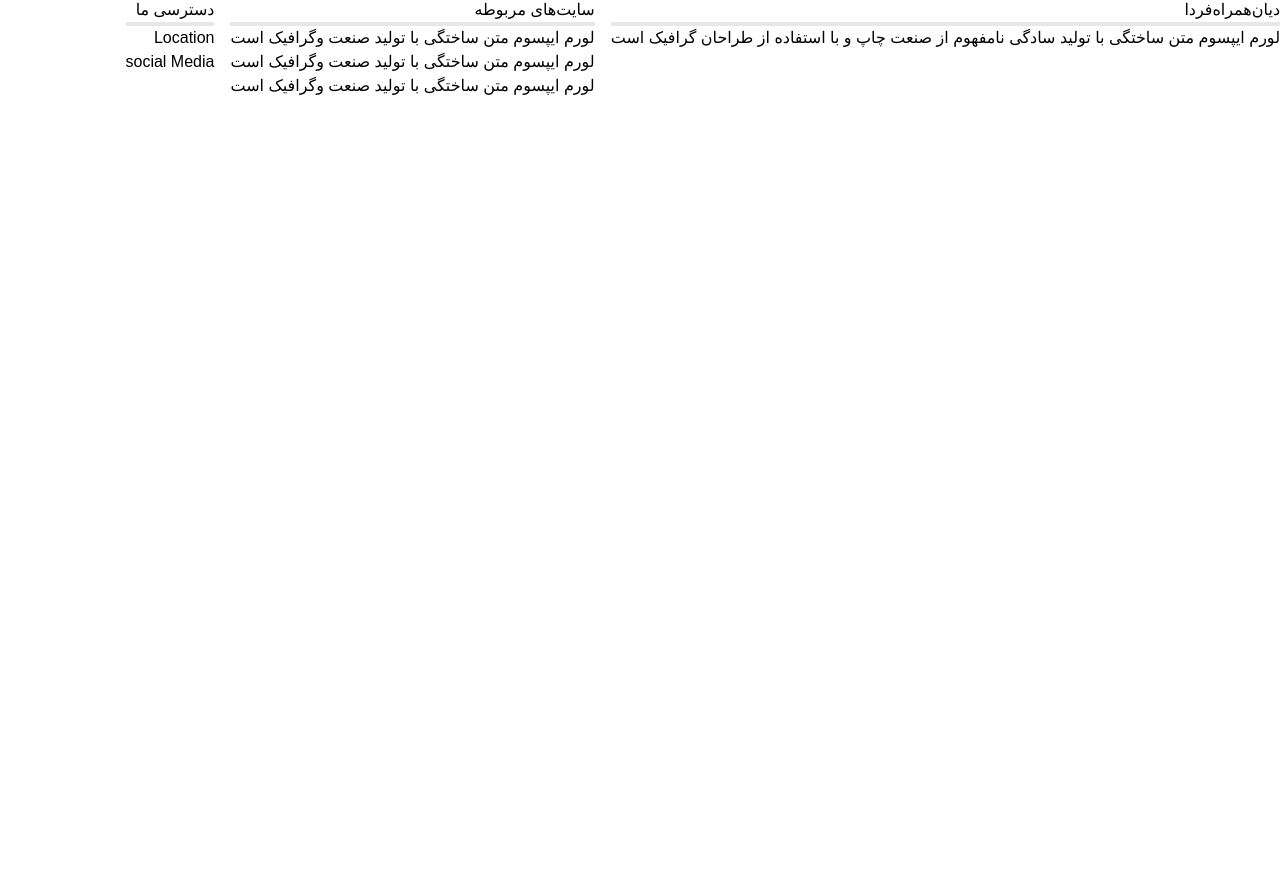
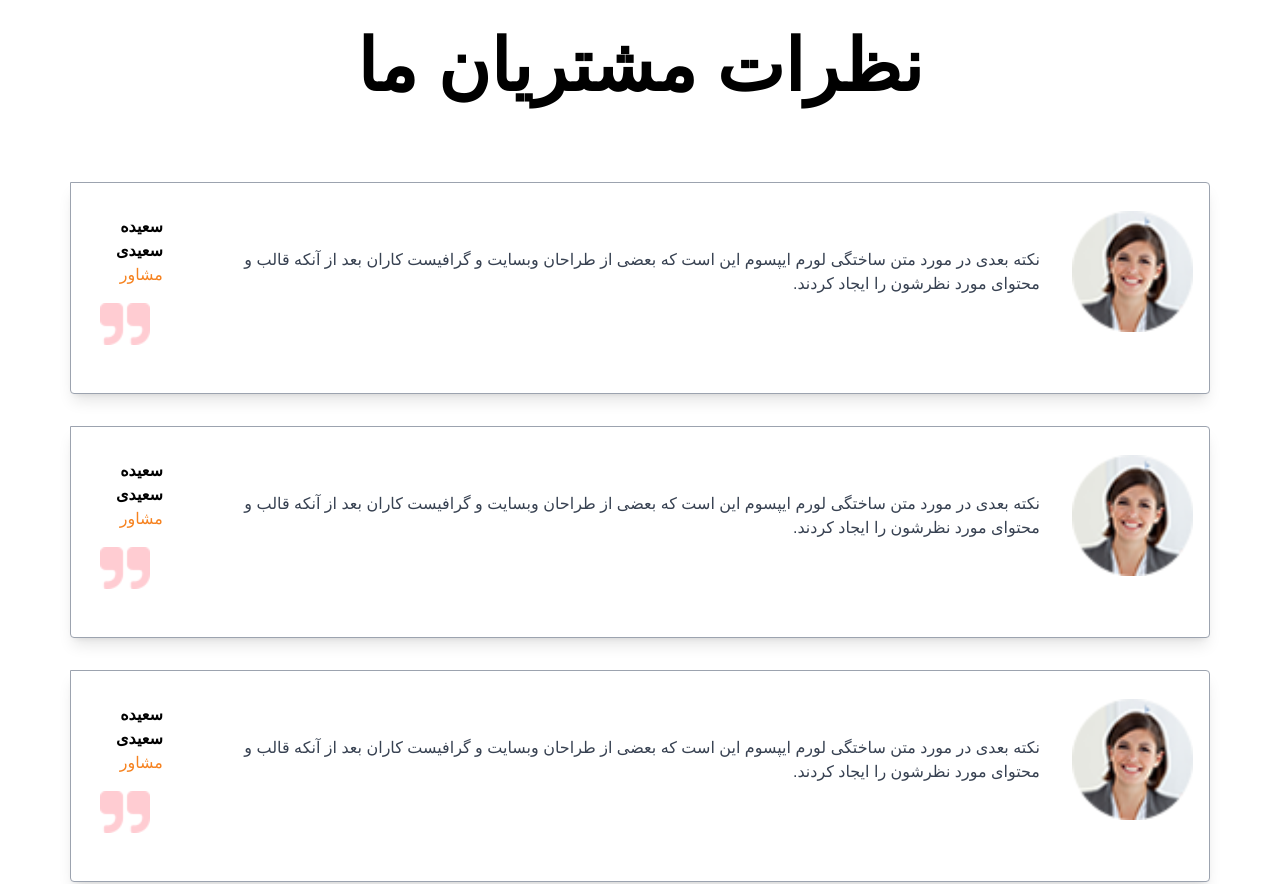
Before and after one commit to Mansour-VN/DianHamrah, a Next.js app: page /HomePage in a window 1280 px wide. Shown: the part 972-1856 px from the top of the page. Before the commit the page ends 1070 px from the top, so only its background shows below. Built offline with nearby package versions, Linux system fonts and the light colour scheme.

Commit message:
feat:init session7

```diff
--- /dev/null
+++ b/src/components/card7/card7.jsx
@@ -0,0 +1,55 @@
+import React from 'react';
+import Image from 'next/image';
+
+
+function Card7({disc , src ,name ,jobTitle}) {
+    return (
+<>
+
+        <div className=" w-full lg:max-w-full lg:flex ">
+
+            <div
+                className=" shadow-lg border-r border-b border-l border-t border-gray-400  lg:border-gray-400 bg-white rounded-b  lg:rounded-r p-4 flex flex-col justify-between leading-normal ">
+                <div className="mb-8  ">
+                    <div className="flex items-center gap-8 ">
+                        <div>
+                            <Image className=""
+                                // loader={myLoader}
+                                   src={src}
+                                   alt="Picture of the author"
+                                   width={150}
+                                   height={150}
+                            />
+                        </div>
+                        <div>
+                            <p className="text-gray-700 text-base">{disc}</p>
+
+                        </div>
+                        <div className="subtitle flex flex-col justify-between items-center" >
+                            <div className="py-4">
+                                <div className="font-semibold">{name}</div>
+                                <div className="text-official">{jobTitle}</div>
+                            </div>
+                            <div>
+                                <div>
+                                    <Image className=""
+                                        // loader={myLoader}
+                                           src="/assets/images/Icons/blockquote_d2.png"
+                                           alt="Picture of the author"
+                                           width={50}
+                                           height={50} />
+                                </div>
+                            </div>
+                        </div>
+
+                    </div>
+                </div>
+
+            </div>
+        </div>
+
+</>
+    );
+}
+
+export default Card7;
--- a/src/pages/HomePage/Section7.tsx
+++ b/src/pages/HomePage/Section7.tsx
@@ -1,6 +1,43 @@
+import Card7 from "@/components/card7/card7"
 const Section7 = () => {
   return (
-    <div>Section7 Sepehr</div>
+ <>
+ <div id="sec7 " className="w-full">
+   <div className="container mx-auto">
+       <div className="p-20 text-center">
+            <h2 className="text-7xl font-bold">
+                نظرات مشتریان ما
+            </h2>
+       </div>
+       <div>
+           <div className="comments flex gap-8 flex-wrap" >
+               <Card7
+                   disc="نکته بعدی در مورد متن ساختگی لورم ایپسوم این است که بعضی از طراحان وبسایت و گرافیست کاران بعد از آنکه قالب و محتوای مورد نظرشون را ایجاد کردند."
+                   src="/assets/images/Icons/testi_avatar.png"
+                   name="سعیده سعیدی"
+                   jobTitle=" مشاور"
+               />
+               <Card7
+                   disc="نکته بعدی در مورد متن ساختگی لورم ایپسوم این است که بعضی از طراحان وبسایت و گرافیست کاران بعد از آنکه قالب و محتوای مورد نظرشون را ایجاد کردند."
+                   src="/assets/images/Icons/testi_avatar.png"
+                   name="سعیده سعیدی"
+                   jobTitle=" مشاور"
+               />
+               <Card7
+                   disc="نکته بعدی در مورد متن ساختگی لورم ایپسوم این است که بعضی از طراحان وبسایت و گرافیست کاران بعد از آنکه قالب و محتوای مورد نظرشون را ایجاد کردند."
+                   src="/assets/images/Icons/testi_avatar.png"
+                   name="سعیده سعیدی"
+                   jobTitle=" مشاور"
+               />
+           </div>
+       </div>
+
+
+
+   </div>
+
+ </div>
+ </>
   )
 }
 
--- a/src/styles/globals.css
+++ b/src/styles/globals.css
@@ -42,3 +42,8 @@
     border-radius: 50%;
     color: #fff;
 }
+
+myshadow {
+    box-shadow: 2.5px 4.33px 15px 0 rgb(254 88 107 / 40%)
+
+}
```
